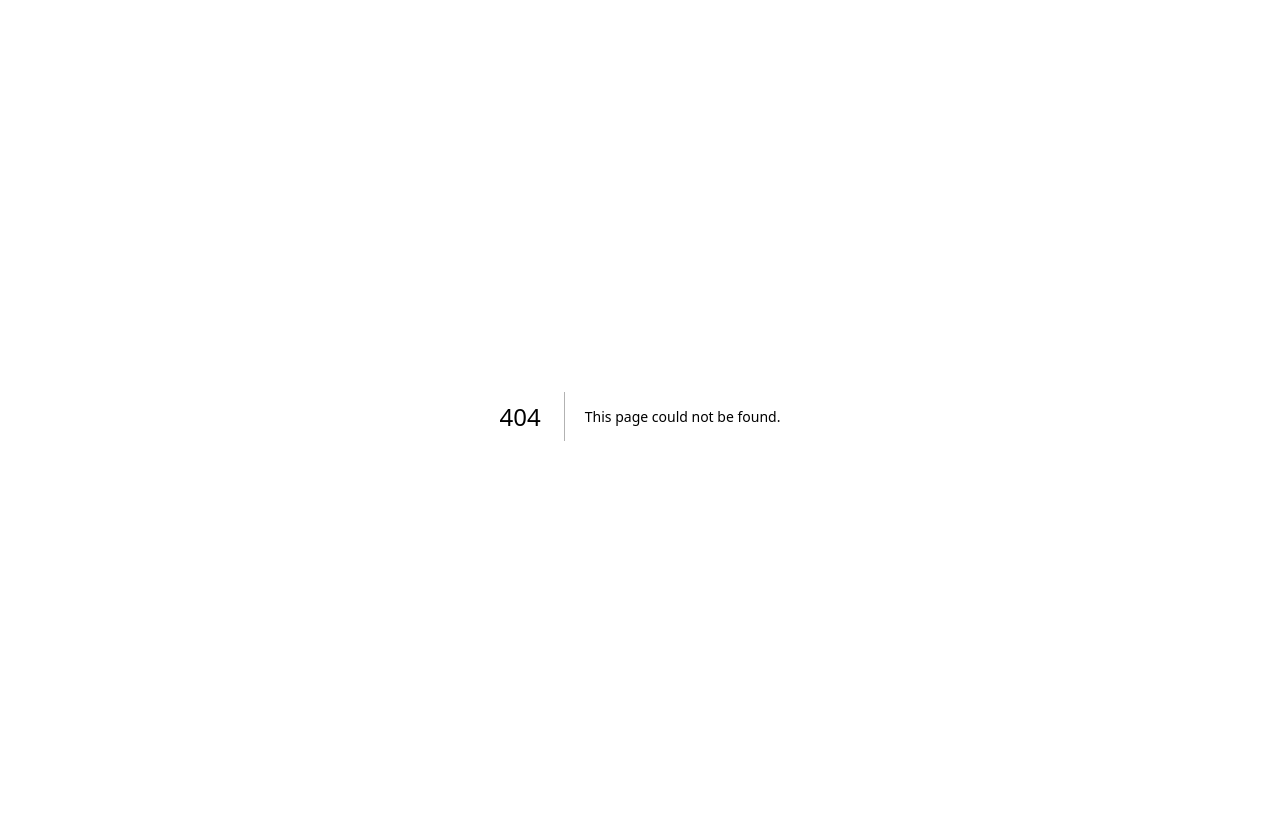
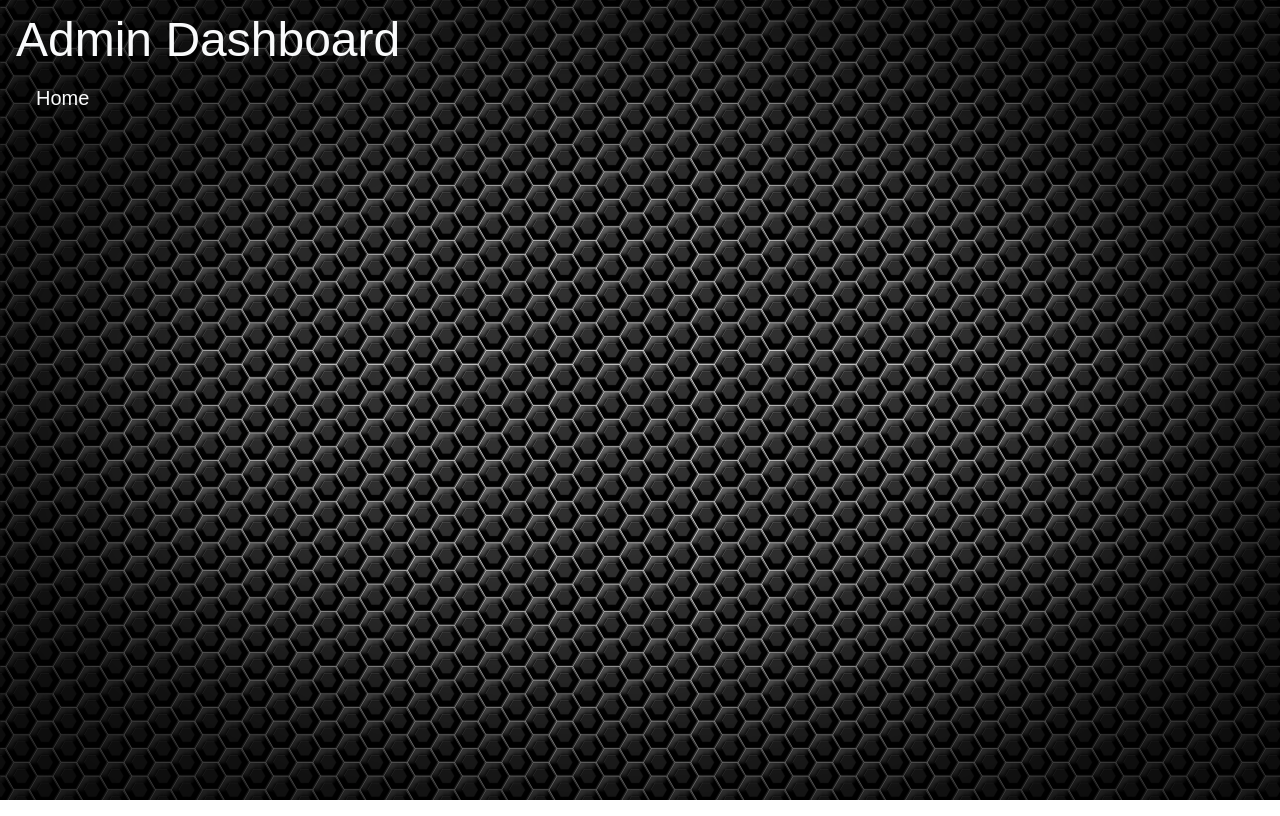
Before and after one commit to wahabsharif/env-byte, a Next.js app: page /dash in a window 1280 px wide. Before the commit this address had no page. Built offline with nearby package versions, Linux system fonts and the light colour scheme.

Commit message:
Web and Dashboard Layouts

```diff
--- /dev/null
+++ b/src/app/dash/page.tsx
@@ -0,0 +1,11 @@
+import DashLayout, { generateMetadata } from "@/components/layouts/DashLayout";
+
+export const metadata = generateMetadata({ pageTitle: "Dashboard" });
+
+export default function Dashboard() {
+  return (
+    <DashLayout>
+      <></>
+    </DashLayout>
+  );
+}
--- a/src/app/layout.tsx
+++ b/src/app/layout.tsx
@@ -1,35 +1,13 @@
-import type { Metadata } from "next";
-import localFont from "next/font/local";
 import "@/styles/globals.css";
-
-const geistSans = localFont({
-  src: "../fonts/GeistVF.woff",
-  variable: "--font-geist-sans",
-  weight: "100 900",
-});
-const geistMono = localFont({
-  src: "../fonts/GeistMonoVF.woff",
-  variable: "--font-geist-mono",
-  weight: "100 900",
-});
-
-export const metadata: Metadata = {
-  title: "Create Next App",
-  description: "Generated by create next app",
-};
 
 export default function RootLayout({
   children,
-}: Readonly<{
+}: {
   children: React.ReactNode;
-}>) {
+}) {
   return (
     <html lang="en">
-      <body
-        className={`${geistSans.variable} ${geistMono.variable} antialiased`}
-      >
-        <main> {children}</main>
-      </body>
+      <body>{children}</body>
     </html>
   );
 }
--- a/src/app/page.tsx
+++ b/src/app/page.tsx
@@ -1,9 +1,11 @@
+import WebLayout, { generateMetadata } from "@/components/layouts/WebLayout";
+
+export const metadata = generateMetadata({ pageTitle: "" });
+
 export default function Home() {
   return (
-    <>
-      <h1 className="text-gray-50 text-4xl font-semibold font-custom">
-        Hello World
-      </h1>
-    </>
+    <WebLayout>
+      <></>
+    </WebLayout>
   );
 }
--- /dev/null
+++ b/src/components/layouts/DashLayout.tsx
@@ -0,0 +1,35 @@
+import type { Metadata } from "next";
+import Link from "next/link";
+import React from "react";
+
+export const generateMetadata = ({
+  pageTitle,
+}: {
+  pageTitle?: string;
+}): Metadata => ({
+  title: pageTitle ? `${pageTitle} - Env Byte` : "Env Byte",
+});
+
+interface DashLayoutProps {
+  children: React.ReactNode;
+}
+
+const DashLayout: React.FC<DashLayoutProps> = ({ children }) => {
+  return (
+    <div>
+      <aside className="text-gray-50">
+        <nav>
+          <h1 className="text-5xl">Admin Dashboard</h1>
+          <ul className="m-5 text-xl">
+            <li>
+              <Link href="/">Home</Link>
+            </li>
+          </ul>
+        </nav>
+      </aside>
+      <main style={{ marginLeft: "200px", padding: "20px" }}>{children}</main>
+    </div>
+  );
+};
+
+export default DashLayout;
--- /dev/null
+++ b/src/components/layouts/WebLayout.tsx
@@ -0,0 +1,30 @@
+import React from "react";
+import type { Metadata } from "next";
+import NavBar from "@/components/common/NavBar";
+
+interface WebLayoutProps {
+  children: React.ReactNode;
+  pageTitle?: string;
+}
+
+// Function to generate dynamic metadata
+export const generateMetadata = ({
+  pageTitle,
+}: {
+  pageTitle?: string;
+}): Metadata => ({
+  title: pageTitle ? `${pageTitle} - Env Byte` : "Env Byte",
+});
+
+const WebLayout: React.FC<WebLayoutProps> = ({ children }) => {
+  return (
+    <div className="text-gray-50">
+      <header>
+        <NavBar />
+      </header>
+      <main>{children}</main>
+    </div>
+  );
+};
+
+export default WebLayout;
```
